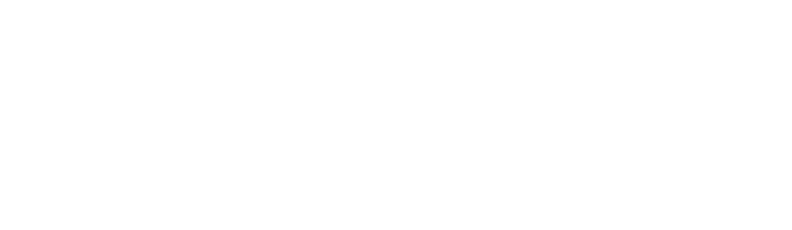
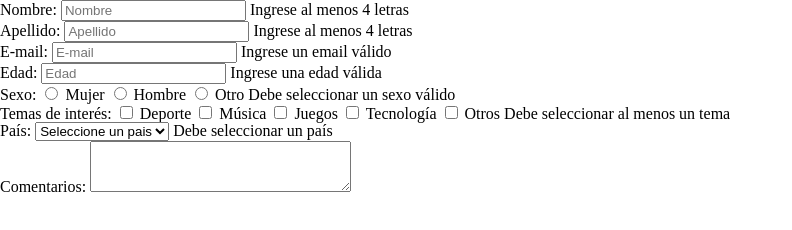
Before and after one commit to beberfabricio/Parcial-Formulario, a plain HTML site: page index.html in a window 1280 px wide. Shown: the whole page, without its empty margins (0-792 px from the left). Drawn offline with Linux system fonts and the light colour scheme.

Commit message:
creacion de elementos en el index

```diff
--- a/index.html
+++ b/index.html
@@ -11,6 +11,66 @@
         <title>Registro</title>
     </head>
     <body>
-
+        <form>
+            <fieldset>
+                <label for="txtNombre">Nombre:</label>
+                <input type="text" id="txtNombre" placeholder="Nombre">
+                <span>Ingrese al menos 4 letras</span>
+            </fieldset>
+            <fieldset>
+                <label for="txtApellido">Apellido:</label>
+                <input type="text" id="txtApellido" placeholder="Apellido">
+                <span>Ingrese al menos 4 letras</span>
+            </fieldset>
+            <fieldset>
+                <label for="txtEmail">E-mail:</label>
+                <input type="text" id="txtEmail" placeholder="E-mail">
+                <span>Ingrese un email válido</span>
+            </fieldset>
+            <fieldset>
+                <label for="txtEdad">Edad:</label>
+                <input type="text" id="txtEdad" placeholder="Edad">
+                <span>Ingrese una edad válida</span>
+            </fieldset>
+            <fieldset>
+                <label for="rbSexo">Sexo:</label>
+                <input type="radio" name="rbSexo" id="rbSexoM">
+                <label for="rbSexoM">Mujer</label>
+                <input type="radio" name="rbSexo" id="rbSexoH">
+                <label for="rbSexoH">Hombre</label>
+                <input type="radio" name="rbSexo" id="rbSexoO">
+                <label for="rbSexoO">Otro</label>
+                <span>Debe seleccionar un sexo válido</span>
+            </fieldset>
+            <fieldset>
+                <label for="cbTemas">Temas de interés:</label>
+                <input type="checkbox" name="cbTemas" id="cbTemasDeporte">
+                <label for="cbTemasDeporte">Deporte</label>
+                <input type="checkbox" name="cbTemas" id="cbTemasMusica">
+                <label for="cbTemasMusica">Música</label>
+                <input type="checkbox" name="cbTemas" id="cbTemasJuegos">
+                <label for="cbTemasJuegos">Juegos</label>
+                <input type="checkbox" name="cbTemas" id="cbTemasTecnologia">
+                <label for="cbTemasTecnologia">Tecnología</label>
+                <input type="checkbox" name="cbTemas" id="cbTemasOtros">
+                <label for="cbTemasOtros">Otros</label>
+                <span>Debe seleccionar al menos un tema</span>
+            </fieldset>
+            <fieldset>
+                <label for="cmbPaises">País:</label>
+                <select id="cmbPaises">
+                    <option value="cmbPaisesSelec">Seleccione un pais</option>
+                    <option value="cmbPaisesArg">Argentina</option>
+                    <option value="cmbPaisesChi">Chile</option>
+                    <option value="cmbPaisesBra">Brasil</option>
+                    <option value="cmbPaisesUru">Uruguay</option>
+                </select>
+                <span>Debe seleccionar un país</span>
+            </fieldset>
+            <fieldset>
+                <label for="txtComentarios">Comentarios:</label>
+                <textarea id="txtComentarios" cols="30" rows="3"></textarea>
+            </fieldset>
+        </form>
     </body>
 </html>
```
